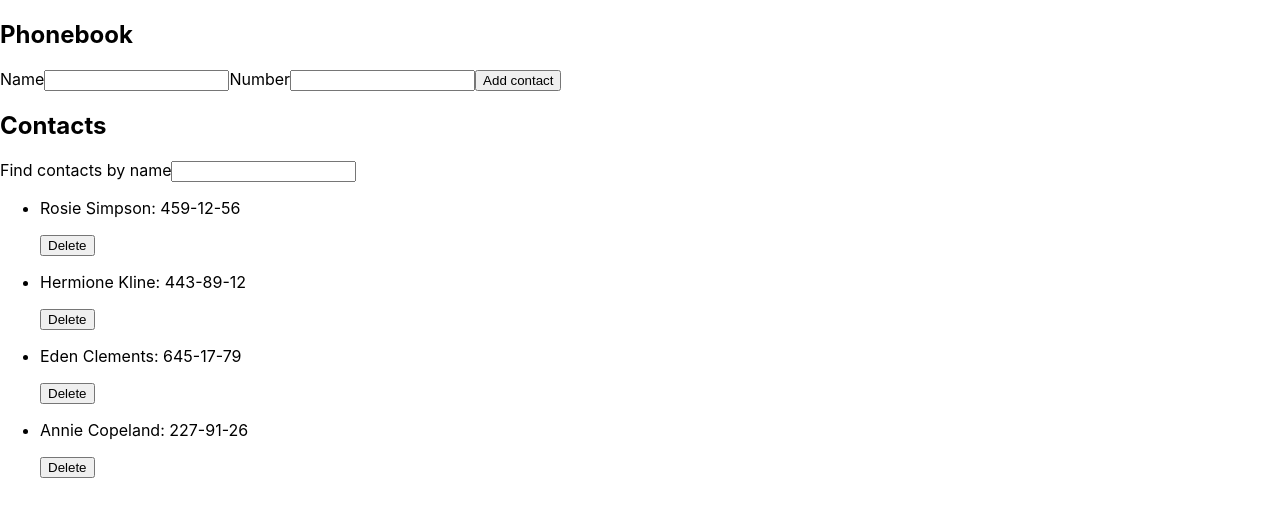
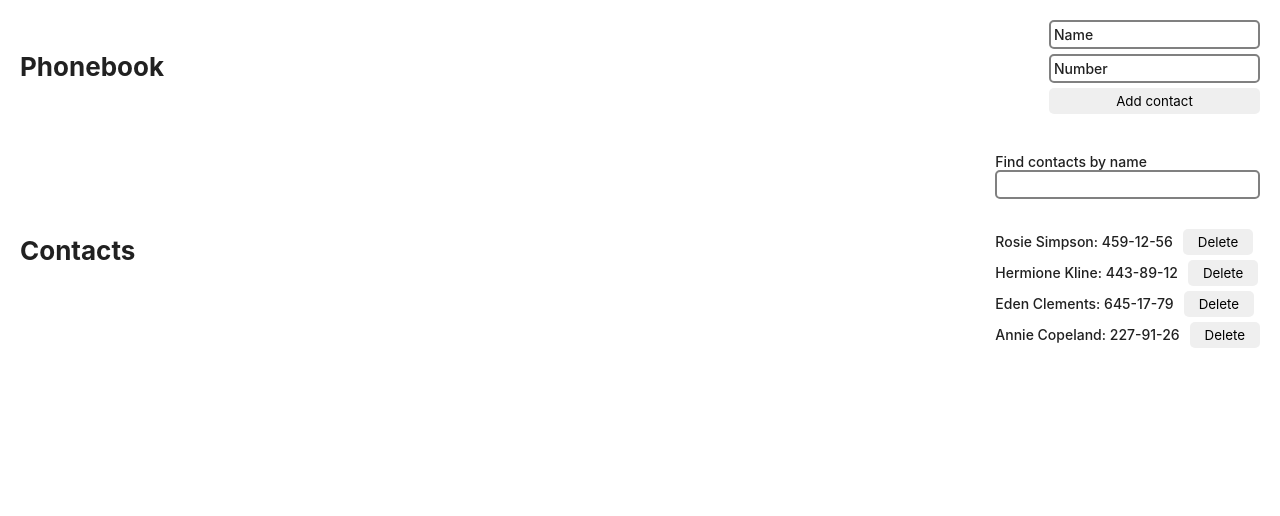
Before and after one commit to ThisNarciss/goit-react-hw-02-phonebook, a React (Create React App) app: page / in a window 1280 px wide. Shown: the top 516 px of the page. Built offline with nearby package versions, Linux system fonts and the light colour scheme.

Commit message:
add some base styled components

```diff
--- a/package.json
+++ b/package.json
@@ -12,6 +12,7 @@
     "react": "^18.1.0",
     "react-dom": "^18.1.0",
     "react-scripts": "5.0.1",
+    "styled-components": "^5.3.6",
     "web-vitals": "^2.1.3"
   },
   "scripts": {
--- a/src/components/App.jsx
+++ b/src/components/App.jsx
@@ -3,6 +3,7 @@ import { Section } from 'components/Section/Section';
 import { ContactForm } from 'components/ContactForm/ContactForm';
 import { ContactList } from 'components/ContactList/ContactList';
 import { Filter } from 'components/Filter/Filter';
+import { ChildrenBox } from './App.styled';
 
 export class App extends Component {
   state = {
@@ -49,6 +50,7 @@ export class App extends Component {
           />
         </Section>
         <Section title="Contacts">
+          <ChildrenBox>
             <Filter
               filterText="Find contacts by name"
               onChange={name => this.setState({ filter: name })}
@@ -58,6 +60,7 @@ export class App extends Component {
               filterName={filter}
               onBtnClick={this.onBtnDeleteClick}
             />
+          </ChildrenBox>
         </Section>
       </div>
     );
--- /dev/null
+++ b/src/components/App.styled.jsx
@@ -0,0 +1,7 @@
+import styled from 'styled-components';
+
+export const ChildrenBox = styled.div`
+  display: flex;
+  flex-direction: column;
+  gap: 30px;
+`;
--- a/src/components/ContactForm/ContactForm.jsx
+++ b/src/components/ContactForm/ContactForm.jsx
@@ -1,5 +1,12 @@
 import { Component } from 'react';
 import { nanoid } from 'nanoid';
+import {
+  Form,
+  InputBox,
+  Label,
+  ButtonAdd,
+  FormInput,
+} from './ContactForm.styled';
 
 export class ContactForm extends Component {
   state = {
@@ -23,9 +30,10 @@ export class ContactForm extends Component {
     const { nameText, numberText, btnText } = this.props;
 
     return (
-      <form onSubmit={this.handleFormSubmit}>
-        <label htmlFor={this.nameInputId}>{nameText}</label>
-        <input
+      <Form onSubmit={this.handleFormSubmit}>
+        <InputBox>
+          <Label htmlFor={this.nameInputId}>{nameText}</Label>
+          <FormInput
             onChange={this.handleFormChange}
             id={this.nameInputId}
             type="text"
@@ -34,8 +42,11 @@ export class ContactForm extends Component {
             title="Name may contain only letters, apostrophe, dash and spaces. For example Adrian, Jacob Mercer, Charles de Batz de Castelmore d'Artagnan"
             required
           />
-        <label htmlFor={this.numberInputId}>{numberText}</label>
-        <input
+        </InputBox>
+
+        <InputBox>
+          <Label htmlFor={this.numberInputId}>{numberText}</Label>
+          <FormInput
             onChange={this.handleFormChange}
             id={this.numberInputId}
             type="tel"
@@ -44,8 +55,10 @@ export class ContactForm extends Component {
             title="Phone number must be digits and can contain spaces, dashes, parentheses and can start with +"
             required
           />
-        <button>{btnText}</button>
-      </form>
+        </InputBox>
+
+        <ButtonAdd>{btnText}</ButtonAdd>
+      </Form>
     );
   }
 }
--- /dev/null
+++ b/src/components/ContactForm/ContactForm.styled.jsx
@@ -0,0 +1,51 @@
+import styled from 'styled-components';
+
+export const Form = styled.form`
+  display: flex;
+  flex-direction: column;
+  gap: 5px;
+`;
+
+export const InputBox = styled.div`
+  position: relative;
+  display: flex;
+  flex-direction: column;
+`;
+
+export const Label = styled.label`
+  position: absolute;
+  top: 50%;
+  left: 5px;
+  transform: translateY(-50%);
+  transition: transform 250ms linear;
+
+  /* :hover,
+  :focus {
+    top: 0;
+    left: -5px;
+    transform: translateX(-100%);
+  } */
+`;
+
+export const FormInput = styled.input`
+  padding: 5px 15px;
+  outline: none;
+  border: 2px solid grey;
+  border-radius: 5px;
+  transition: border 250ms linear;
+  :hover,
+  :focus {
+    border: 2px solid green;
+  }
+`;
+
+export const ButtonAdd = styled.button`
+  padding: 5px 15px;
+  border-radius: 5px;
+  transition: color 250ms linear, background-color 250ms linear;
+  :hover,
+  :focus {
+    color: white;
+    background-color: green;
+  }
+`;
--- a/src/components/ContactList/ContactList.jsx
+++ b/src/components/ContactList/ContactList.jsx
@@ -1,4 +1,5 @@
 import { Component } from 'react';
+import { Item, List, ButtonDel, Text } from './ContactList.styled';
 
 export class ContactList extends Component {
   render() {
@@ -9,25 +10,25 @@ export class ContactList extends Component {
     });
 
     return (
-      <ul>
-        {contacts.map(({ id, name, number }, idx, array) => {
+      <List>
+        {contacts.map(({ id, name, number }) => {
           return (
-            <li key={id}>
-              <p>
+            <Item key={id}>
+              <Text>
                 {name}: {number}
-              </p>
-              <button
+              </Text>
+              <ButtonDel
                 type="button"
                 onClick={() => {
                   onBtnClick(id);
                 }}
               >
                 Delete
-              </button>
-            </li>
+              </ButtonDel>
+            </Item>
           );
         })}
-      </ul>
+      </List>
     );
   }
 }
--- /dev/null
+++ b/src/components/ContactList/ContactList.styled.jsx
@@ -0,0 +1,26 @@
+import styled from 'styled-components';
+
+export const List = styled.ul`
+  display: flex;
+  flex-direction: column;
+  gap: 5px;
+`;
+
+export const Item = styled.li`
+  display: flex;
+  align-items: center;
+  gap: 10px;
+`;
+
+export const Text = styled.p``;
+
+export const ButtonDel = styled.button`
+  padding: 5px 15px;
+  border-radius: 5px;
+  transition: color 250ms linear, background-color 250ms linear;
+  :hover,
+  :focus {
+    color: white;
+    background-color: green;
+  }
+`;
--- a/src/components/Filter/Filter.jsx
+++ b/src/components/Filter/Filter.jsx
@@ -1,5 +1,6 @@
 import { Component } from 'react';
 import { nanoid } from 'nanoid';
+import { FilterBox, FilterInput, FilterLabel } from './Filter.styled';
 
 export class Filter extends Component {
   filterInputId = nanoid();
@@ -11,15 +12,15 @@ export class Filter extends Component {
   render() {
     const { filterText } = this.props;
     return (
-      <div>
-        <label htmlFor={this.filterInputId}>{filterText}</label>
-        <input
+      <FilterBox>
+        <FilterLabel htmlFor={this.filterInputId}>{filterText}</FilterLabel>
+        <FilterInput
           id={this.filterInputId}
           type="text"
           name="filter"
           onChange={this.handleFilterChange}
         />
-      </div>
+      </FilterBox>
     );
   }
 }
--- /dev/null
+++ b/src/components/Filter/Filter.styled.jsx
@@ -0,0 +1,20 @@
+import styled from 'styled-components';
+
+export const FilterBox = styled.div`
+  display: flex;
+  flex-direction: column;
+`;
+
+export const FilterLabel = styled.label``;
+
+export const FilterInput = styled.input`
+  padding: 5px 15px;
+  outline: none;
+  border: 2px solid grey;
+  border-radius: 5px;
+  transition: border 250ms linear;
+  :hover,
+  :focus {
+    border: 2px solid green;
+  }
+`;
--- a/src/components/Section/Section.jsx
+++ b/src/components/Section/Section.jsx
@@ -1,13 +1,14 @@
 import { Component } from 'react';
+import { SectionBox, Title } from './Section.styled';
 
 export class Section extends Component {
   render() {
     const { title, children } = this.props;
     return (
-      <section>
-        <h1>{title}</h1>
+      <SectionBox>
+        <Title>{title}</Title>
         {children}
-      </section>
+      </SectionBox>
     );
   }
 }
--- /dev/null
+++ b/src/components/Section/Section.styled.jsx
@@ -0,0 +1,13 @@
+import styled from 'styled-components';
+
+export const SectionBox = styled.section`
+  display: flex;
+  justify-content: space-between;
+  align-items: center;
+  padding: 20px 20px;
+`;
+
+export const Title = styled.h1`
+  font-size: 26px;
+  line-height: 1.15;
+`;
--- a/src/index.css
+++ b/src/index.css
@@ -7,9 +7,50 @@ body {
     sans-serif;
   -webkit-font-smoothing: antialiased;
   -moz-osx-font-smoothing: grayscale;
+  font-size: 14px;
+  line-height: 1.15;
+  font-weight: 500;
+  color: #212121;
 }
 
 code {
   font-family: source-code-pro, Menlo, Monaco, Consolas, 'Courier New',
     monospace;
 }
+
+h1,
+h2,
+h3,
+p {
+  margin: 0;
+  padding: 0;
+}
+
+ul,
+ol {
+  list-style: none;
+  margin: 0;
+  padding: 0;
+}
+
+a {
+  color: inherit;
+  text-decoration: none;
+}
+
+img {
+  display: block;
+  max-width: 100%;
+  height: auto;
+}
+
+button {
+  font-family: inherit;
+  cursor: pointer;
+  border: none;
+  padding: 0;
+}
+
+svg {
+  display: block;
+}
```
Also changed, not shown: 1 other file (tests, documents, lock files or other folders). Lines whose indentation alone changed are shown as unchanged.
